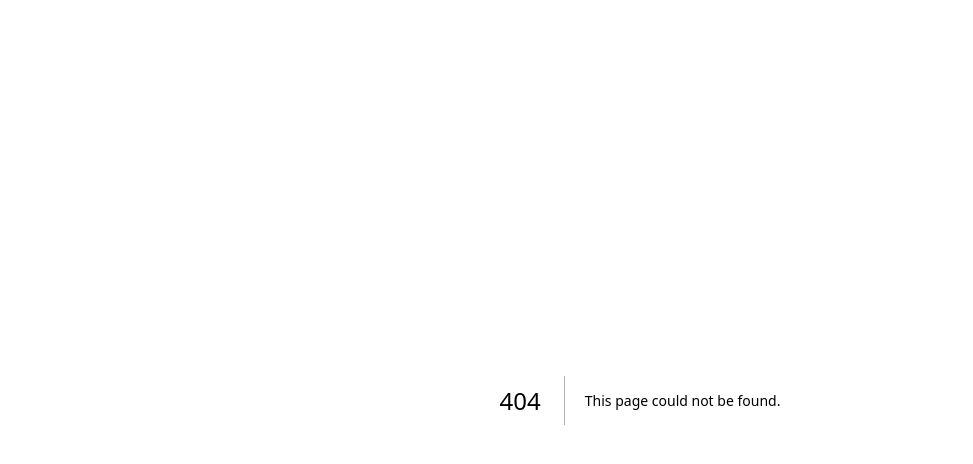
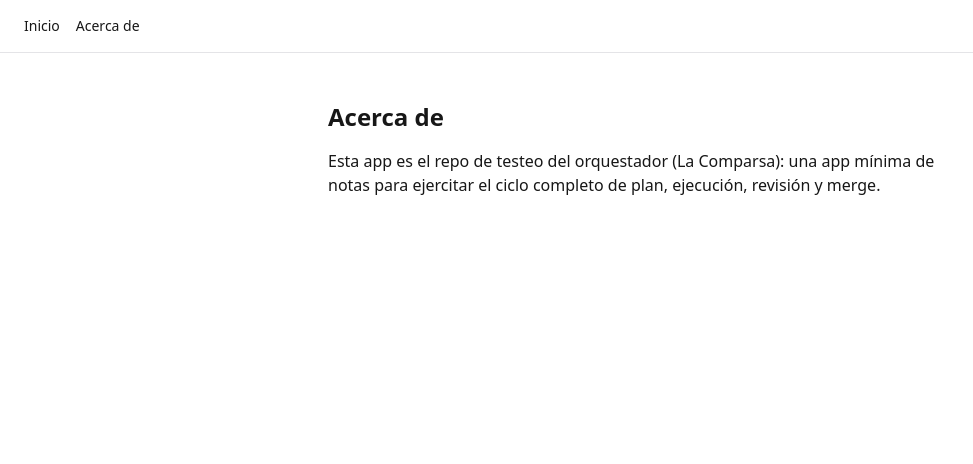
Before and after one commit to dieg00/orq-sandbox, a Next.js app: page /about in a window 1280 px wide. Before the commit this address had no page. Shown: the top 464 px of the page, without its empty margins (0-973 px from the left). Built offline with nearby package versions, Linux system fonts and the light colour scheme.

Commit message:
Añade una página /about con un test (#7)
* orq(1): ejecutar

Orq-Task: #1
Orq-Role: hacedor

* orq(1): aprendizajes

Orq-Task: #1
Orq-Role: orquestador

```diff
--- /dev/null
+++ b/src/app/about/page.tsx
@@ -0,0 +1,15 @@
+import { Cabecera } from "@/components/Cabecera";
+
+export default function AcercaDe() {
+  return (
+    <>
+      <Cabecera />
+      <main className="mx-auto max-w-2xl px-6 py-12">
+        <h1 className="text-2xl font-semibold">Acerca de</h1>
+        <p className="mt-4">
+          Esta app es el repo de testeo del orquestador (La Comparsa): una app mínima de notas para ejercitar el ciclo completo de plan, ejecución, revisión y merge.
+        </p>
+      </main>
+    </>
+  );
+}
--- a/src/components/Cabecera.tsx
+++ b/src/components/Cabecera.tsx
@@ -1,6 +1,6 @@
 import Link from "next/link";
 
-const enlaces = [{ href: "/", texto: "Inicio" }];
+const enlaces = [{ href: "/", texto: "Inicio" }, { href: "/about", texto: "Acerca de" }];
 
 export function Cabecera() {
   return (
```
Also changed, not shown: 2 other files (tests, documents, lock files or other folders).
